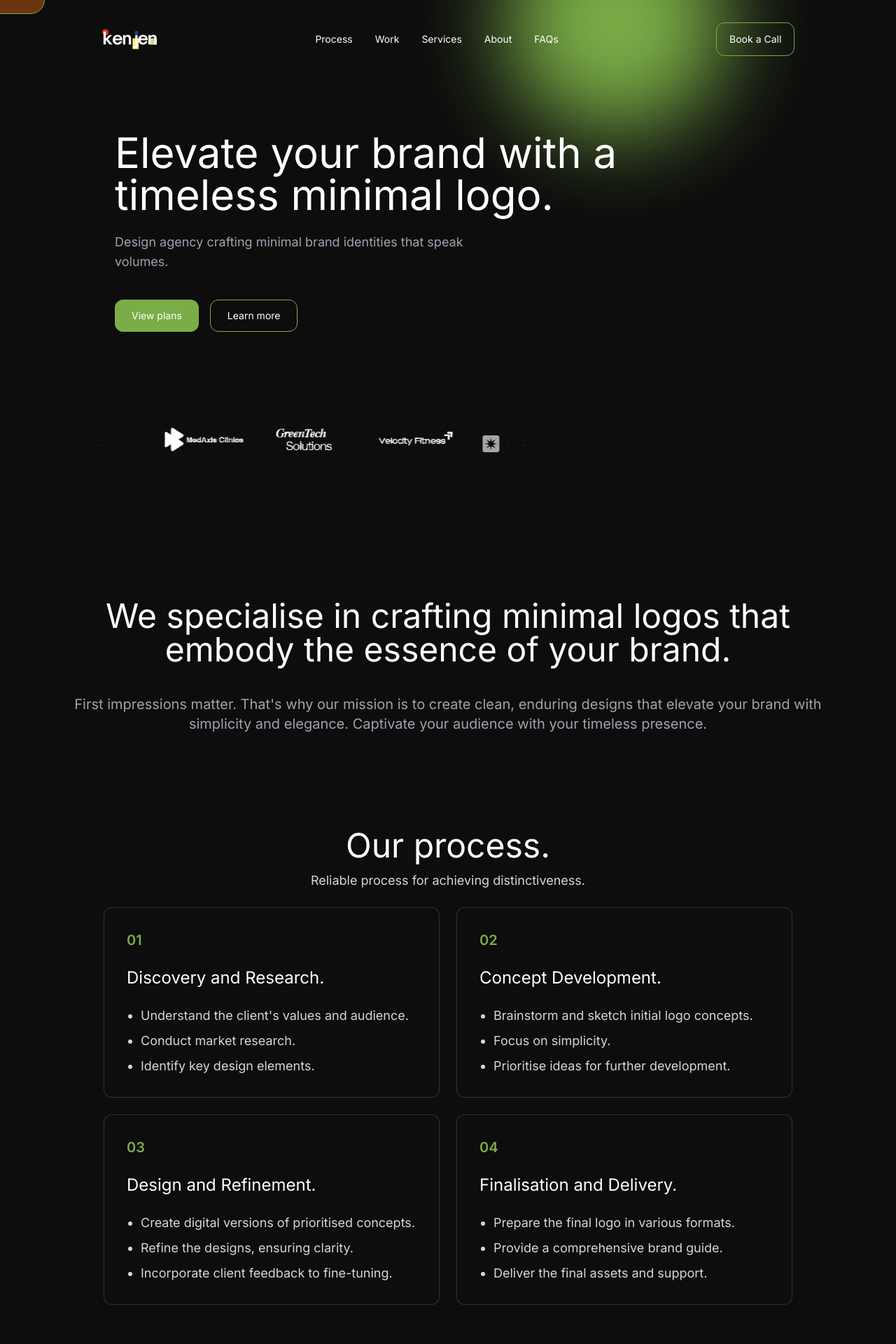
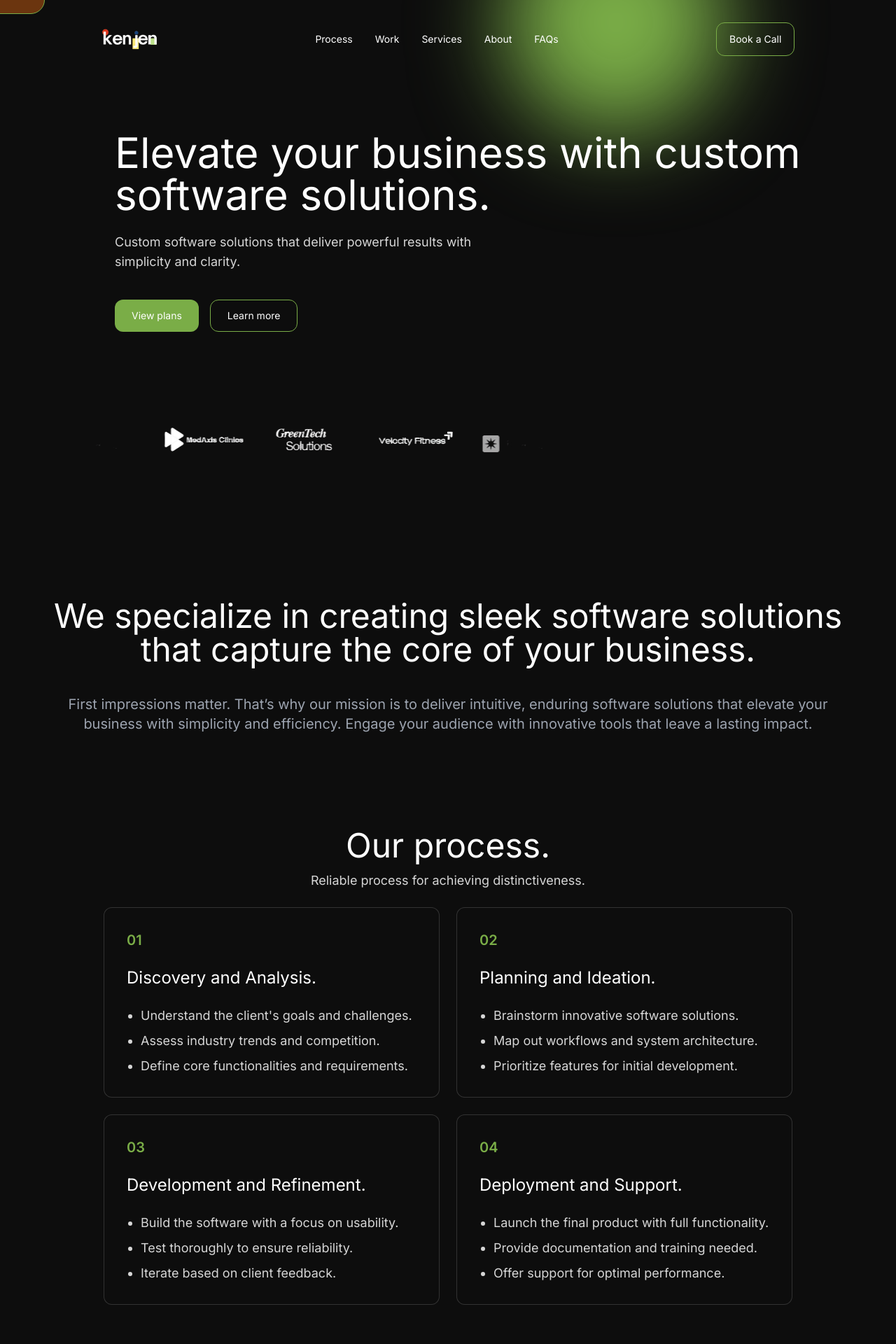
Before and after one commit to EbadullahSiddiqi/Kenjen, a React (Vite) app in the folder Kenjen/: page / in a window 1280 px wide. Shown: the top 1920 px of the page at 70% size. Built offline with nearby package versions, Linux system fonts and the light colour scheme; a web font is replaced by a local one.

Commit message:
Website copy updated according to our company

```diff
--- a/Kenjen/src/Components/HeroExtraText.jsx
+++ b/Kenjen/src/Components/HeroExtraText.jsx
@@ -4,16 +4,15 @@ export default function Test() {
   return (
     <div className="p-6 md:p-10 lg:p-14">
       <h1 className="text-3xl sm:text-4xl md:text-5xl text-center text-white leading-tight">
-        We specialise in crafting minimal logos that{" "}
+        We specialize in creating sleek software solutions that capture the core
+        of your business.
         <br className="hidden sm:block" />
-        embody the essence of your brand.
       </h1>
       <p className="text-base sm:text-lg md:text-xl text-gray-400 text-center mt-6 sm:mt-8 lg:mt-10">
-        First impressions matter. That's why our mission is to create clean,
-        enduring designs that elevate your brand with{" "}
-        <br className="hidden sm:block" />
-        simplicity and elegance. Captivate your audience with your timeless
-        presence.
+        First impressions matter. That’s why our mission is to deliver
+        intuitive, enduring software solutions that elevate your business with
+        simplicity and efficiency. Engage your audience with innovative tools
+        that leave a lasting impact. <br className="hidden sm:block" />
       </p>
     </div>
   );
--- a/Kenjen/src/Components/HeroSection.jsx
+++ b/Kenjen/src/Components/HeroSection.jsx
@@ -69,11 +69,11 @@ const HeroSection = () => {
             {/*mx-auto pr-0 sm:px-6 lg:px-8 pt-16 sm:pt-24 lg:pt-32 */}
             <div className="flex flex-col text-center w-full">
               <h1 className="text-white text-4xl lg:text-6xl lg:text-start">
-                Elevate your brand with a <br /> timeless minimal logo.
+                Elevate your business with custom software solutions.
               </h1>
-              <p className="text-sm sm:text-lg text-gray-400 mt-4 sm:mt-6 max-w-xl lg:text-start">
-                Design agency crafting minimal brand identities that speak
-                volumes.
+              <p className="text-sm sm:text-lg text-[#D6D6D6] mt-4 sm:mt-6 max-w-xl lg:text-start">
+                Custom software solutions that deliver powerful results with
+                simplicity and clarity.
               </p>
             </div>
             <div className="flex flex-col sm:flex-row gap-4 mt-6 sm:mt-8">
--- a/Kenjen/src/Components/Process.jsx
+++ b/Kenjen/src/Components/Process.jsx
@@ -13,31 +13,31 @@ export default function Process() {
       <div className="flex justify-center items-center h-full flex-wrap gap-6 py-6 px-4">
         <ProcessCards
           number="01"
-          title="Discovery and Research."
-          item1="Understand the client's values and audience."
-          item2="Conduct market research."
-          item3="Identify key design elements."
+          title="Discovery and Analysis."
+          item1="Understand the client's goals and challenges."
+          item2="Assess industry trends and competition."
+          item3="Define core functionalities and requirements."
         />
         <ProcessCards
           number="02"
-          title="Concept Development."
-          item1="Brainstorm and sketch initial logo concepts."
-          item2="Focus on simplicity."
-          item3="Prioritise ideas for further development."
+          title="Planning and Ideation."
+          item1="Brainstorm innovative software solutions."
+          item2="Map out workflows and system architecture."
+          item3="Prioritize features for initial development."
         />
         <ProcessCards
           number="03"
-          title="Design and Refinement."
-          item1="Create digital versions of prioritised concepts."
-          item2="Refine the designs, ensuring clarity."
-          item3="Incorporate client feedback to fine-tuning."
+          title="Development and Refinement."
+          item1="Build the software with a focus on usability."
+          item2="Test thoroughly to ensure reliability."
+          item3="Iterate based on client feedback."
         />
         <ProcessCards
           number="04"
-          title="Finalisation and Delivery."
-          item1="Prepare the final logo in various formats."
-          item2="Provide a comprehensive brand guide."
-          item3="Deliver the final assets and support."
+          title="Deployment and Support."
+          item1="Launch the final product with full functionality."
+          item2="Provide documentation and training needed."
+          item3="Offer support for optimal performance."
         />
       </div>
     </div>
```
